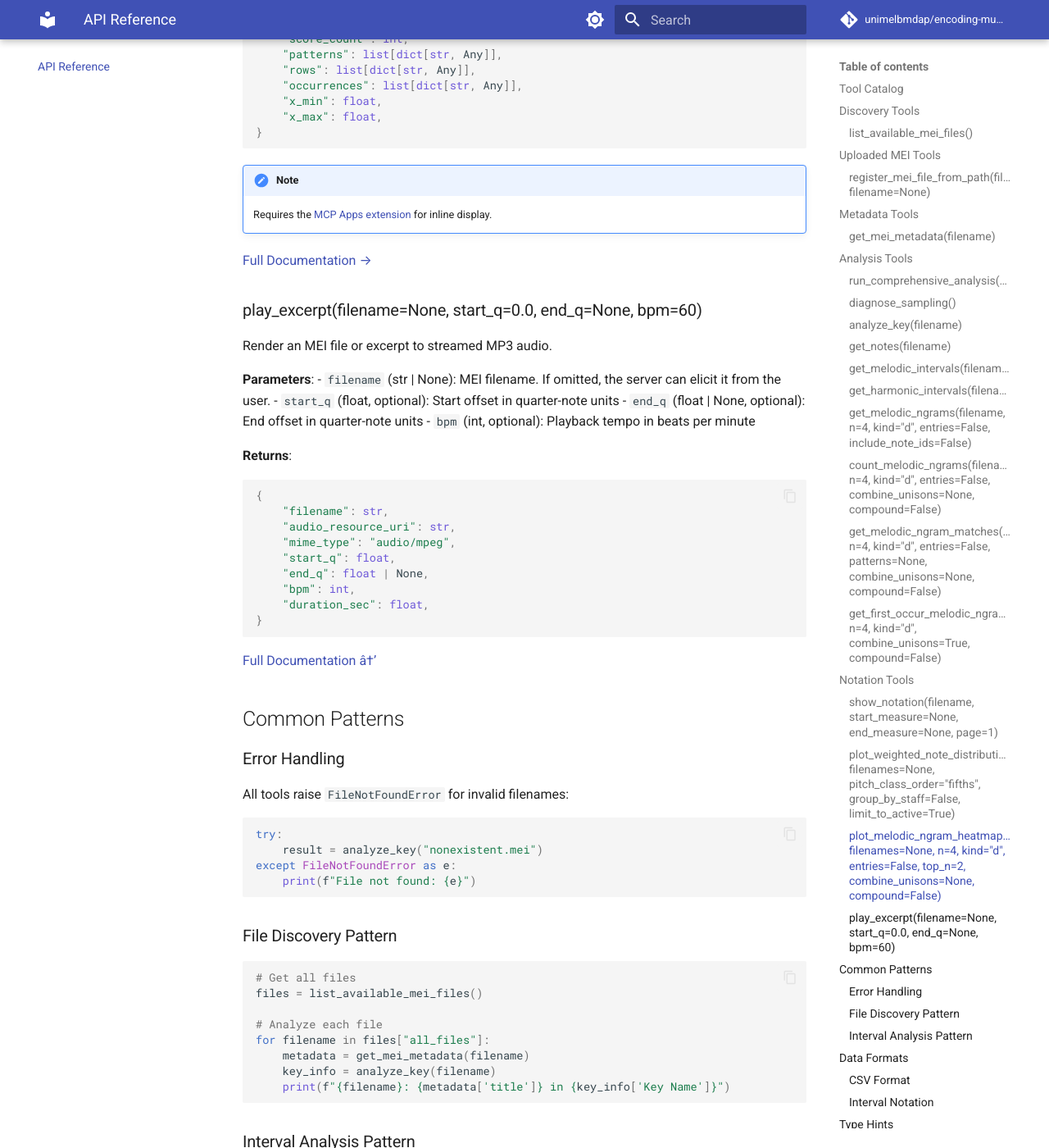
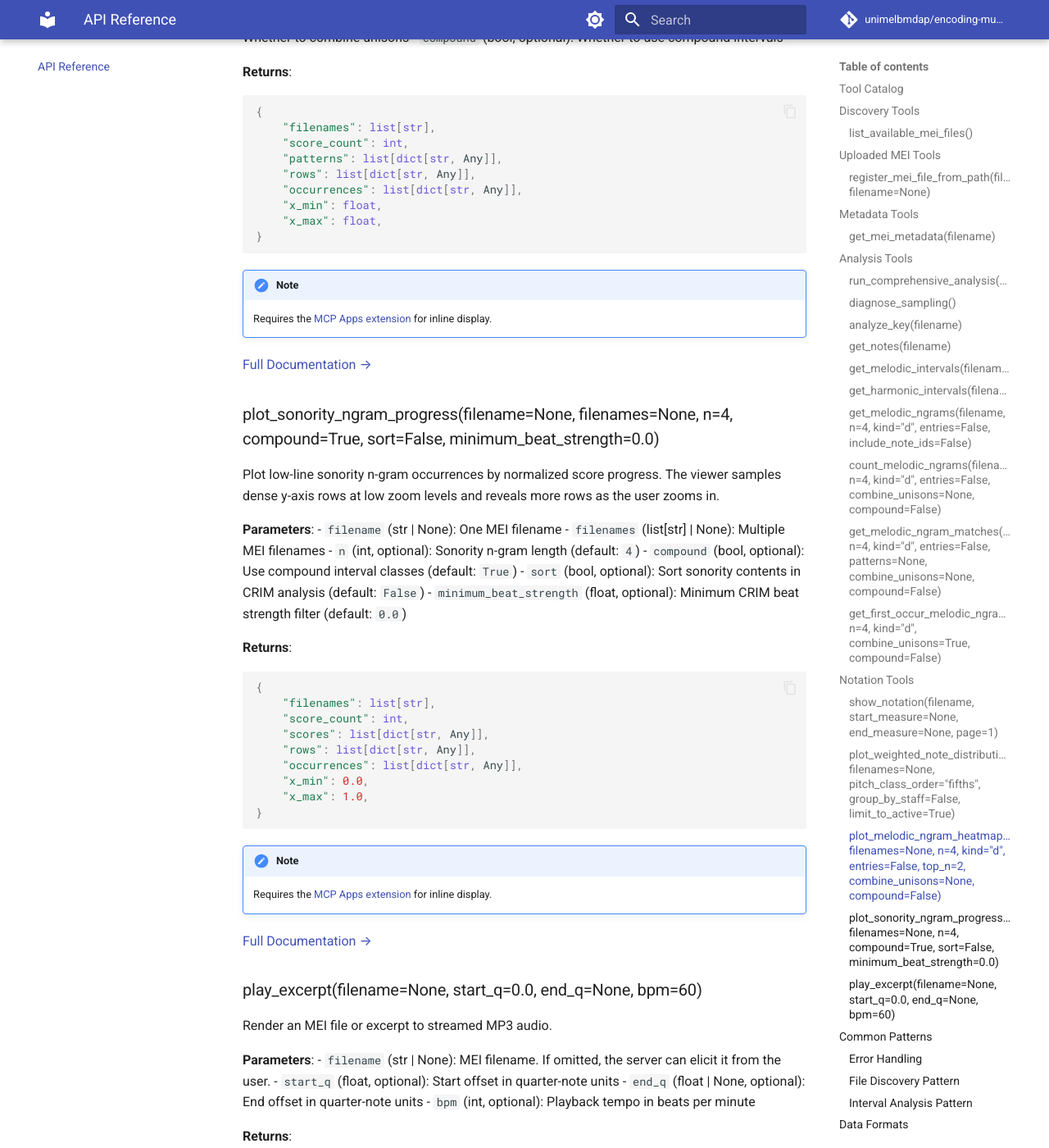
Before and after one commit to unimelbmdap/encoding-music-mcp, an MkDocs documentation site: the page built from docs/api-reference.md, in a window 1280 px wide and 1400 px high, scrolled down 10112 px. Shown: the whole window at 82% size. Built offline with MkDocs 1.6.1 and Material for MkDocs 9.7.7, drawn with Linux system fonts in a browser that asks for light colours; comment, search, counter and statistics services are not loaded; some of the changed text lies outside the part shown.

Commit message:
docs: document sonority ngram progress visualisation.

````diff
--- a/docs/api-reference.md
+++ b/docs/api-reference.md
@@ -22,6 +22,7 @@ Complete reference for all encoding-music-mcp tools.
 | `show_notation` | `filename: str \| None = None, start_measure: int = None, end_measure: int = None, page: int = 1` | SVG notation | [Docs](tools/notation.md) |
 | `plot_weighted_note_distribution` | `filename: str | None = None, filenames: list[str] | None = None, pitch_class_order: str = "fifths", group_by_staff: bool = False, limit_to_active: bool = True` | Radar plot payload | [Docs](tools/visualisation/weighted-note-distribution.md) |
 | `plot_melodic_ngram_heatmap` | `filename: str | None = None, filenames: list[str] | None = None, n: int = 4, kind: str = "d", entries: bool = False, top_n: int = 2, combine_unisons: bool \| None = None, compound: bool = False` | Melodic n-gram heatmap payload | [Docs](tools/visualisation/melodic-ngram-heatmap.md) |
+| `plot_sonority_ngram_progress` | `filename: str | None = None, filenames: list[str] | None = None, n: int = 4, compound: bool = True, sort: bool = False, minimum_beat_strength: float = 0.0` | Sonority n-gram progress payload | [Docs](tools/visualisation/sonority-ngram-progress.md) |
 | `play_excerpt` | `filename: str | None = None, start_q: float = 0.0, end_q: float = None, bpm: int = 60` | Audio player payload | [Docs](tools/play-excerpt.md) |
 
 ## Discovery Tools
@@ -440,6 +441,38 @@ offset to end offset.
 
 [Full Documentation →](tools/visualisation/melodic-ngram-heatmap.md)
 
+### plot_sonority_ngram_progress(filename=None, filenames=None, n=4, compound=True, sort=False, minimum_beat_strength=0.0)
+
+Plot low-line sonority n-gram occurrences by normalized score progress. The
+viewer samples dense y-axis rows at low zoom levels and reveals more rows as the
+user zooms in.
+
+**Parameters**:
+- `filename` (str | None): One MEI filename
+- `filenames` (list[str] | None): Multiple MEI filenames
+- `n` (int, optional): Sonority n-gram length (default: `4`)
+- `compound` (bool, optional): Use compound interval classes (default: `True`)
+- `sort` (bool, optional): Sort sonority contents in CRIM analysis (default: `False`)
+- `minimum_beat_strength` (float, optional): Minimum CRIM beat strength filter (default: `0.0`)
+
+**Returns**:
+```python
+{
+    "filenames": list[str],
+    "score_count": int,
+    "scores": list[dict[str, Any]],
+    "rows": list[dict[str, Any]],
+    "occurrences": list[dict[str, Any]],
+    "x_min": 0.0,
+    "x_max": 1.0,
+}
+```
+
+!!! note
+    Requires the [MCP Apps extension](https://modelcontextprotocol.io/docs/extensions/apps) for inline display.
+
+[Full Documentation →](tools/visualisation/sonority-ngram-progress.md)
+
 ### play_excerpt(filename=None, start_q=0.0, end_q=None, bpm=60)
 
 Render an MEI file or excerpt to streamed MP3 audio.
--- a/mkdocs.yml
+++ b/mkdocs.yml
@@ -63,6 +63,7 @@ nav:
           - Voice Ranges: tools/visualisation/voice-ranges.md
           - Weighted Note Distribution: tools/visualisation/weighted-note-distribution.md
           - Melodic N-gram Heatmap: tools/visualisation/melodic-ngram-heatmap.md
+          - Sonority N-gram Progress: tools/visualisation/sonority-ngram-progress.md
       - Play Excerpt: tools/play-excerpt.md
       - Intervals:
           - Overview: tools/intervals/index.md
````
Also changed, not shown: docs/tools/index.md (+2 -0 lines), docs/tools/visualisation/sonority-ngram-progress.md (added, +138 -0 lines), 2 other files.
